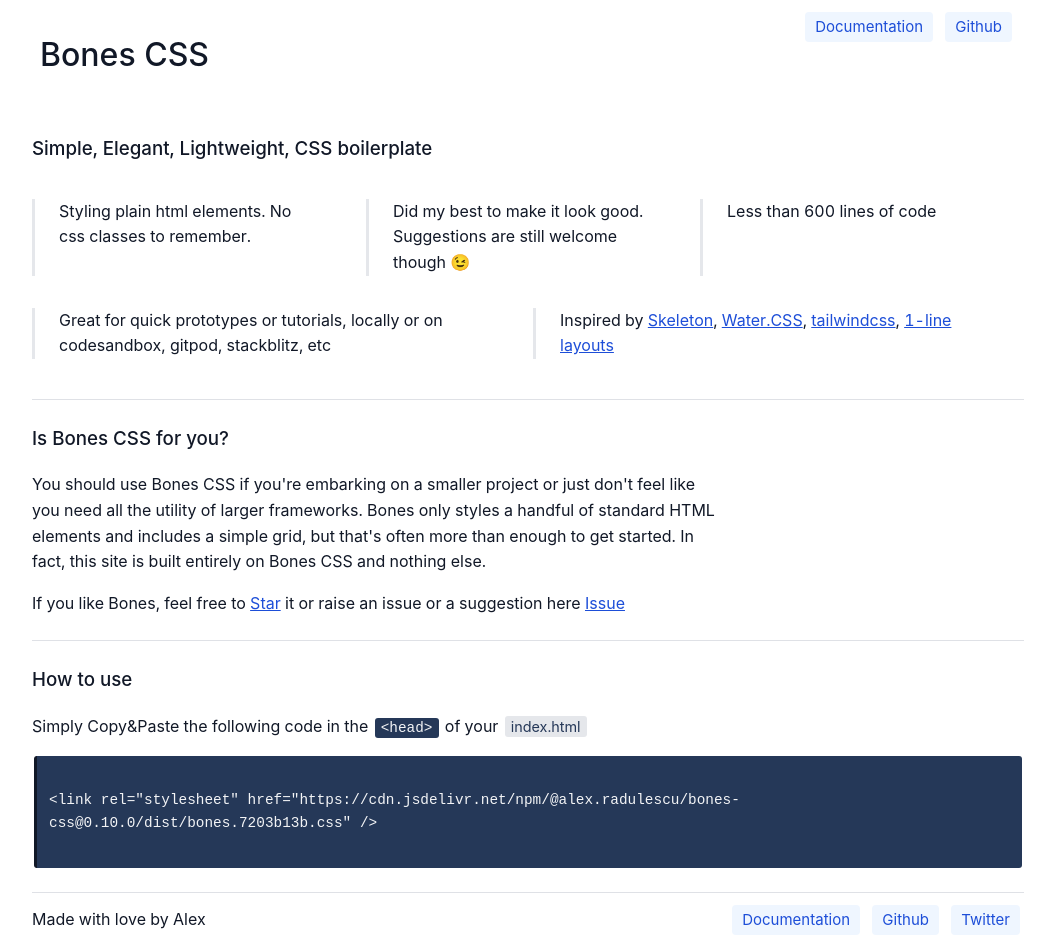
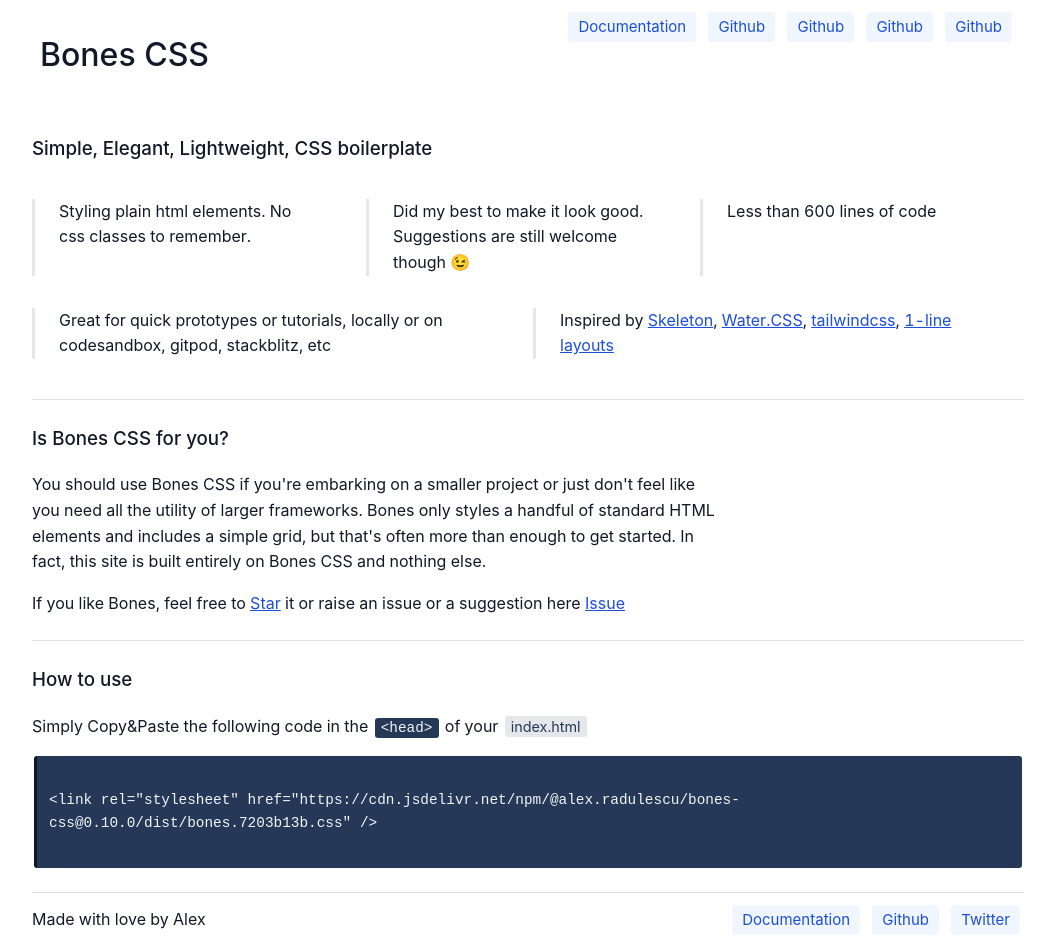
Before and after one commit to cocobtime/cda, a plain HTML site: page index.html in a window 1280 px wide. Shown: the whole page, without its empty margins (112-1167 px from the left). Drawn offline with Linux system fonts and the light colour scheme.

Commit message:
Your commit message here

```diff
--- a/index.html
+++ b/index.html
@@ -28,7 +28,7 @@
         <h1>Bones CSS</h1>
         <nav>
           <a href="/documentation.html">Documentation</a>
-          <a href="https://github.com/alexradulescu/bones-css">Github</a>
+          <a href="https://github.com/alexradulescu/bones-css">Github</a>  <a href="https://github.com/alexradulescu/bones-css">Github</a>  <a href="https://github.com/alexradulescu/bones-css">Github</a>  <a href="https://github.com/alexradulescu/bones-css">Github</a>
         </nav>
       </dl>
 
```
